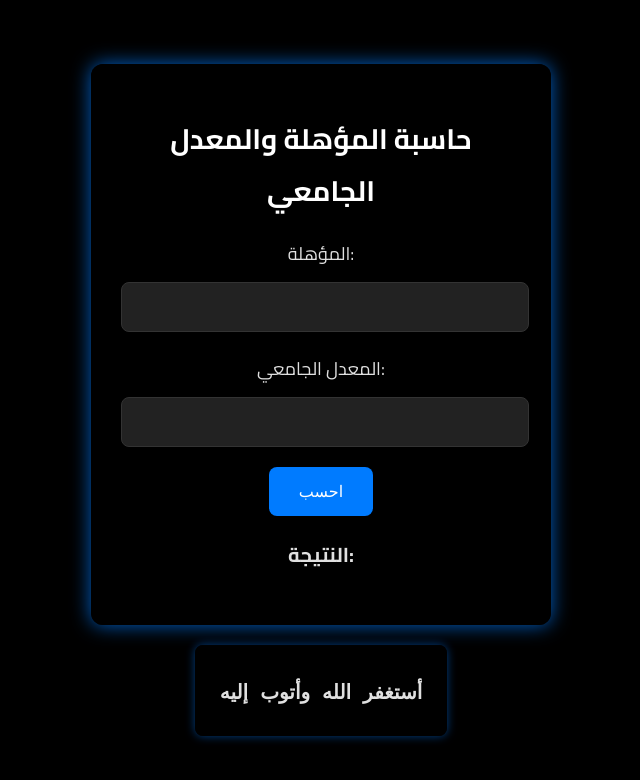
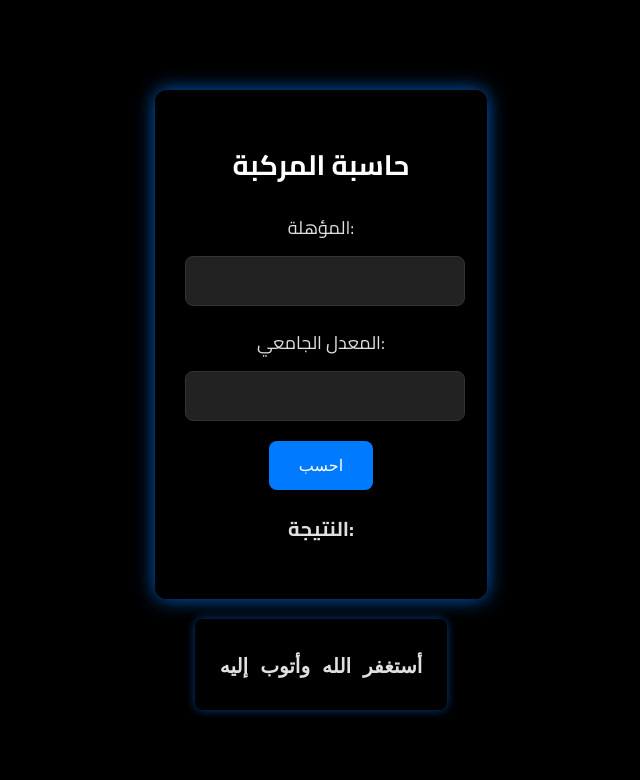
Before and after one commit to someone1001221/moooo, a plain HTML site: page index.html in a window 1280 px wide. Shown: the whole page, without its empty margins (319-959 px from the left). Drawn offline with Linux system fonts and the light colour scheme.

Commit message:
Update index.html

```diff
--- a/index.html
+++ b/index.html
@@ -10,7 +10,7 @@
 <body>
     <div class="container">
         <div class="calculator">
-            <h1>حاسبة المؤهلة والمعدل الجامعي</h1>
+            <h1>حاسبة المركبة</h1>
             <label for="moahla">المؤهلة:</label>
             <input type="number" id="moahla" name="moahla" step="0.01" min="80" max="100" required>
 
```
